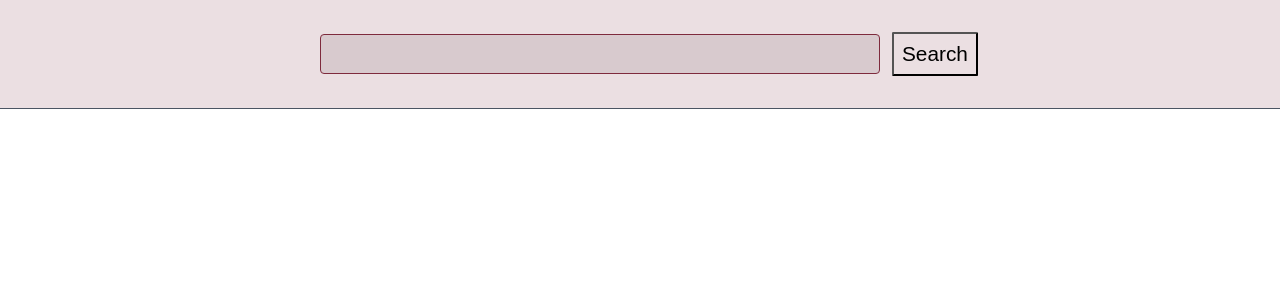
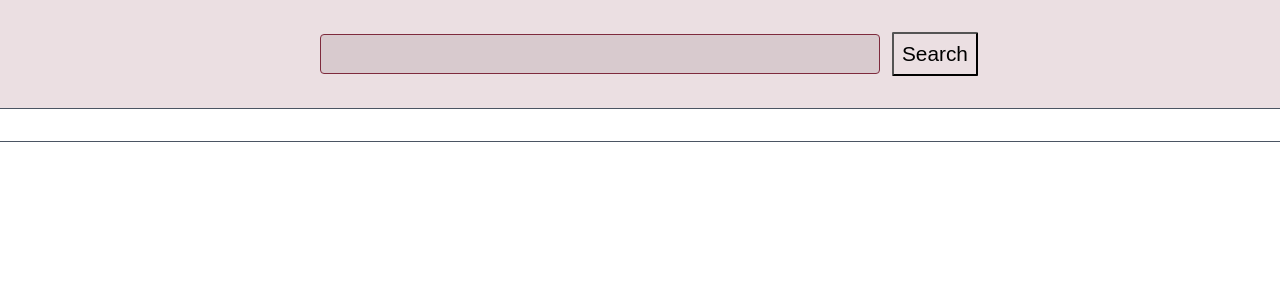
Before and after one commit to jimmyjamesm10-code/ecomerce-project, a Spring Boot app: page /ecom in a window 1280 px wide. Shown: the part 91-391 px from the top of the page. Run offline with Spring Boot 4, Linux system fonts and the light colour scheme; data that the repository does not hold is empty.

Commit message:
Update layout

```diff
--- a/src/main/resources/static/appstyle.css
+++ b/src/main/resources/static/appstyle.css
@@ -125,6 +125,7 @@ body {
     gap: 1rem;
     padding: 1rem;
     margin-bottom: 10rem;
+    border-bottom: 0.5px solid #4b5563;
 }
 
 .product-card {
```
